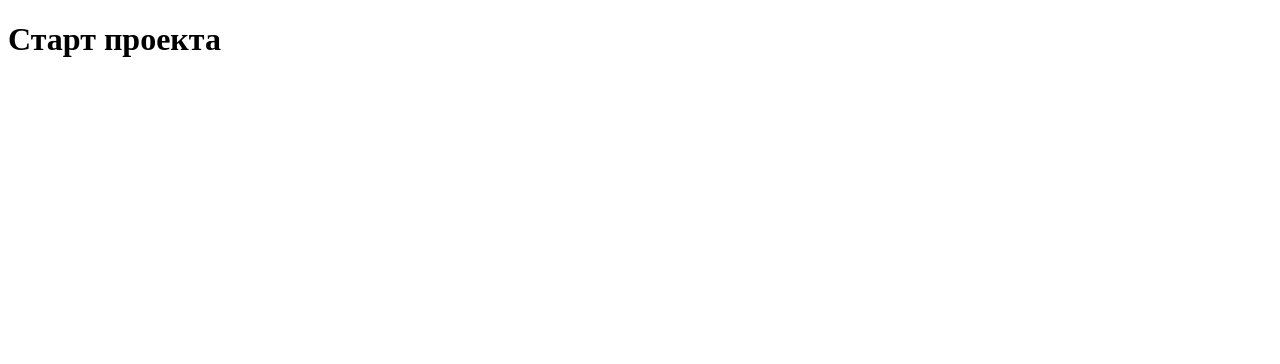
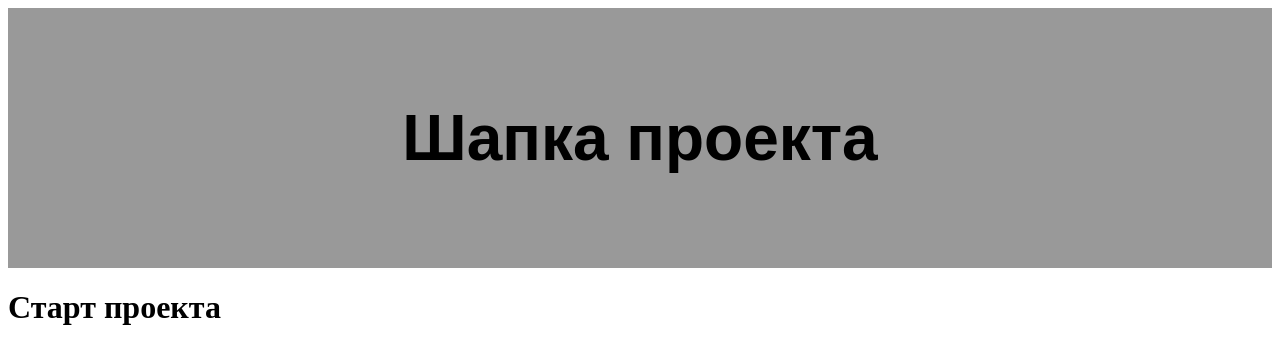
Before and after one commit to MrAnanasik1/test, a plain HTML site: page src/index.html in a window 1280 px wide. Drawn offline with Linux system fonts and the light colour scheme.

Commit message:
header markup

```diff
--- a/src/css/main.css
+++ b/src/css/main.css
@@ -0,0 +1,7 @@
+.header{
+	padding: 50px 100px;
+	text-align: center;
+	background: #999;
+	font-size: 32px;
+	font-family: sans-serif;
+}
--- a/src/index.html
+++ b/src/index.html
@@ -3,8 +3,14 @@
 <head>
 	<meta charset="UTF-8">
 	<title>Document</title>
+	<link rel="stylesheet" href="css/main.css">
 </head>
 <body>
+
+	<header class="header">
+		<h1>Шапка проекта</h1>
+	</header>
+
 	<h1>Старт проекта</h1>
 </body>
 </html>
```
